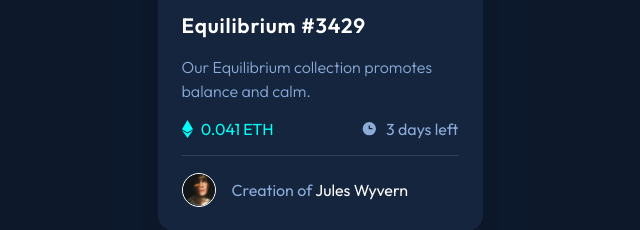
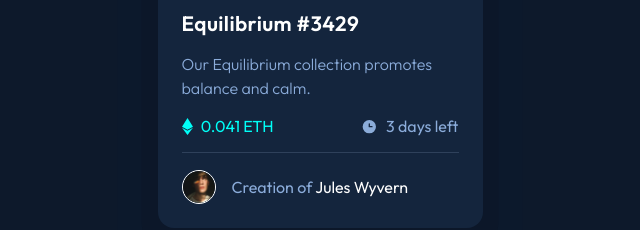
Before and after one commit to Alexis-Pannetier/nft-product-preview-card-component-main, a plain HTML site: page index.html in a window 1280 px wide. Shown: the part 438-668 px from the top of the page, 320-960 px from the left. Drawn offline with Linux system fonts and the light colour scheme.

Commit message:
🩹 minor fix

```diff
--- a/index.html
+++ b/index.html
@@ -19,12 +19,12 @@
 
     <main>
       <div class="card">
-        <a class="illustration" href="#">
+        <a class="illustration" href="./images/image-equilibrium.jpg" target="_blank">
           <img class="photo" src="./images/image-equilibrium.jpg" alt="Equilibrium image"></img>
           <div class="overlay"></div>
           <img class="svg" src="./images/icon-view.svg" alt="view"/>
         </a>
-        <h2><a href="#">Equilibrium #3429</a></h2>
+        <h1><a href="#">Equilibrium #3429</a></h1>
           <p>Our Equilibrium collection promotes balance and calm.</p>
 
           <div class="d-flex justify-between align-center">
--- a/style.css
+++ b/style.css
@@ -51,7 +51,7 @@ footer {
   width: 100%;
 }
 
-h2,
+h1,
 p,
 span {
   font-family: "Outfit";
@@ -62,8 +62,8 @@ span {
   color: var(--primary);
 }
 
-h2 {
-  letter-spacing: 0.05rem;
+h1 {
+  letter-spacing: 0.025rem;
   font-size: 1.3rem;
   font-weight: 700;
 }
```
